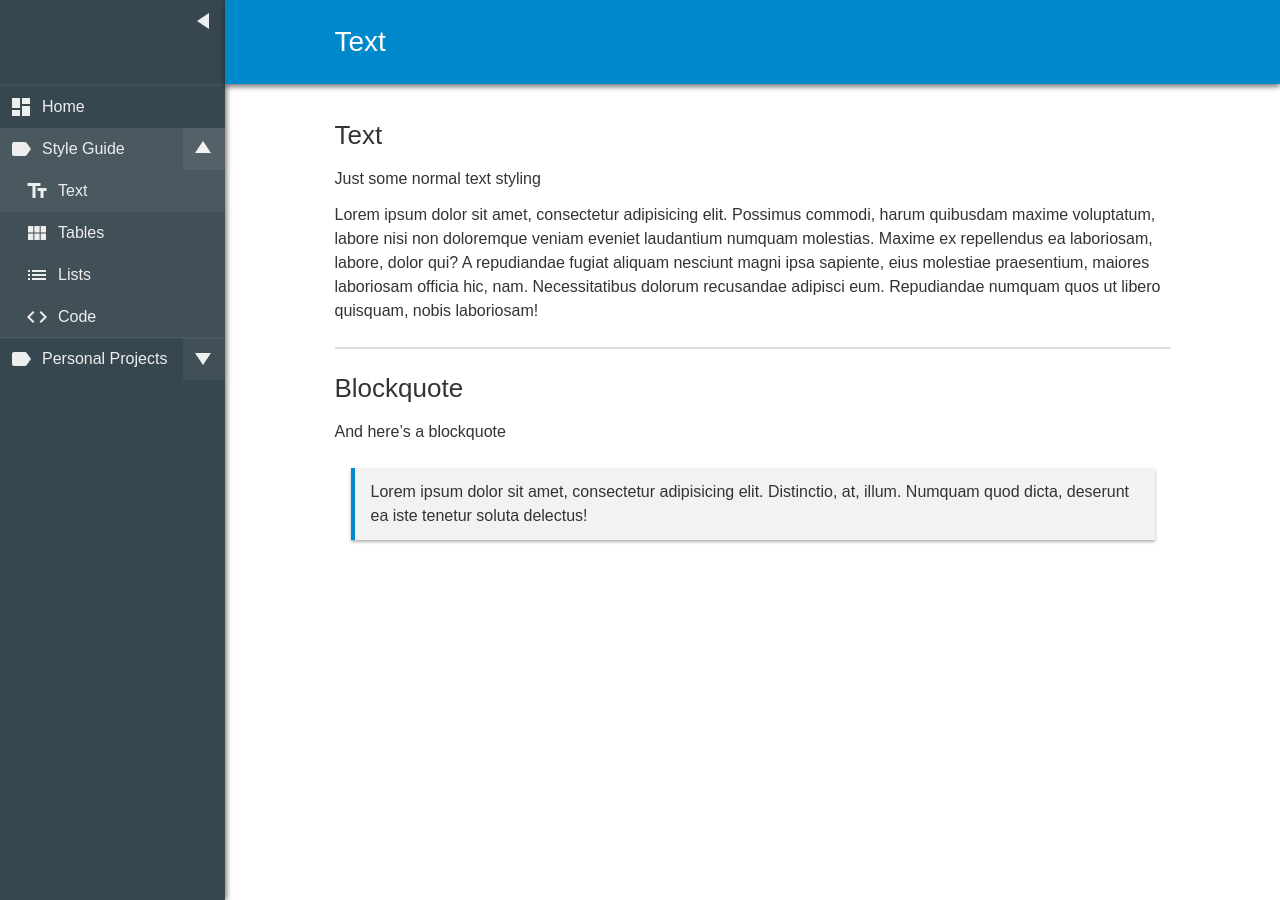
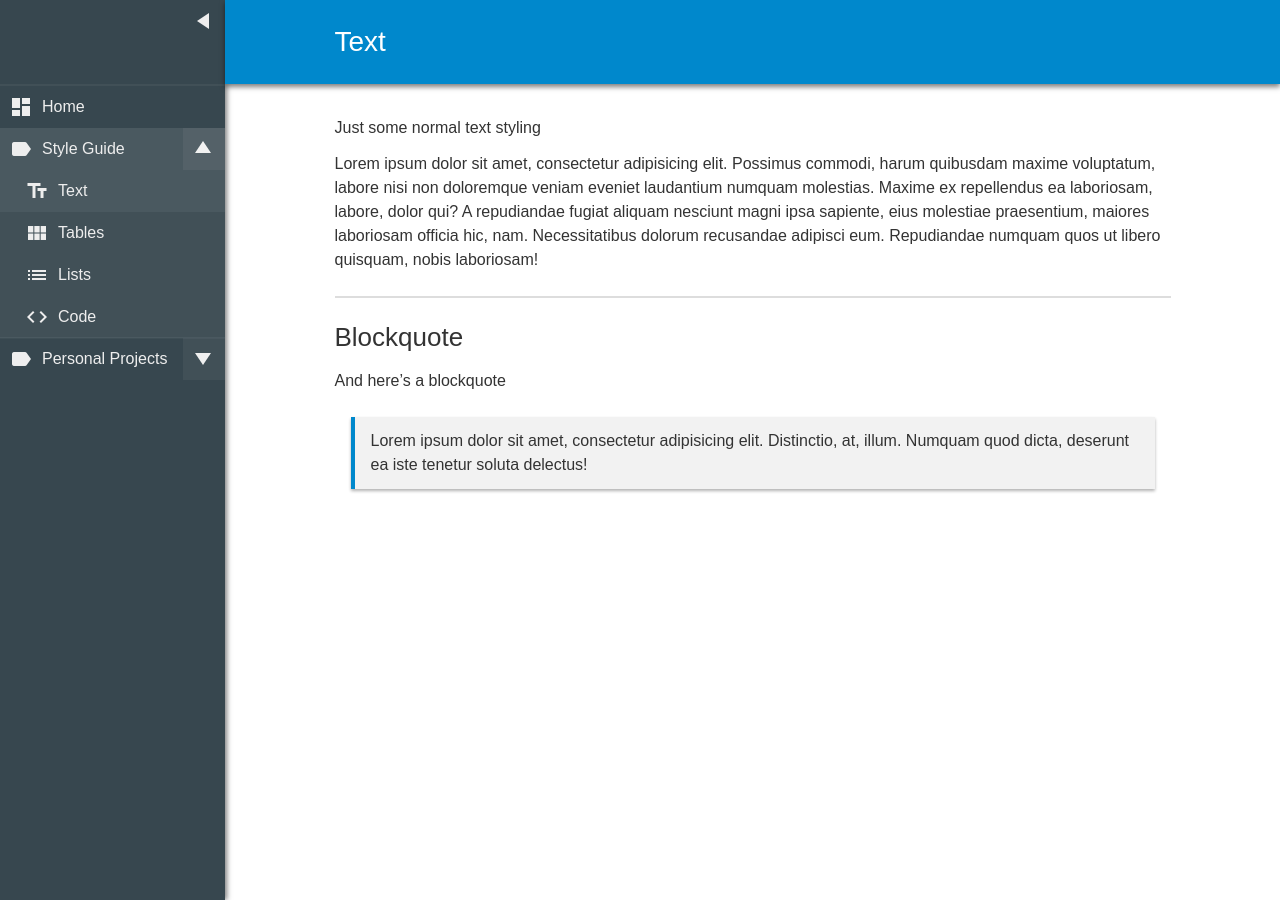
Before and after one commit to zeraphie/zeraphie.github.io, a Jekyll site: the page built from _posts/2017-03-08-text.md, in a window 1280 px wide. Built offline with Jekyll 4.4.1, drawn with Linux system fonts in a browser that asks for light colours.

Commit message:
Update 2017-03-08-text.md

```diff
--- a/_posts/2017-03-08-text.md
+++ b/_posts/2017-03-08-text.md
@@ -3,8 +3,6 @@ title: Text
 icon: text_fields
 category: Style-Guide
 ---
-
-## Text
 
 Just some normal text styling
 
```
